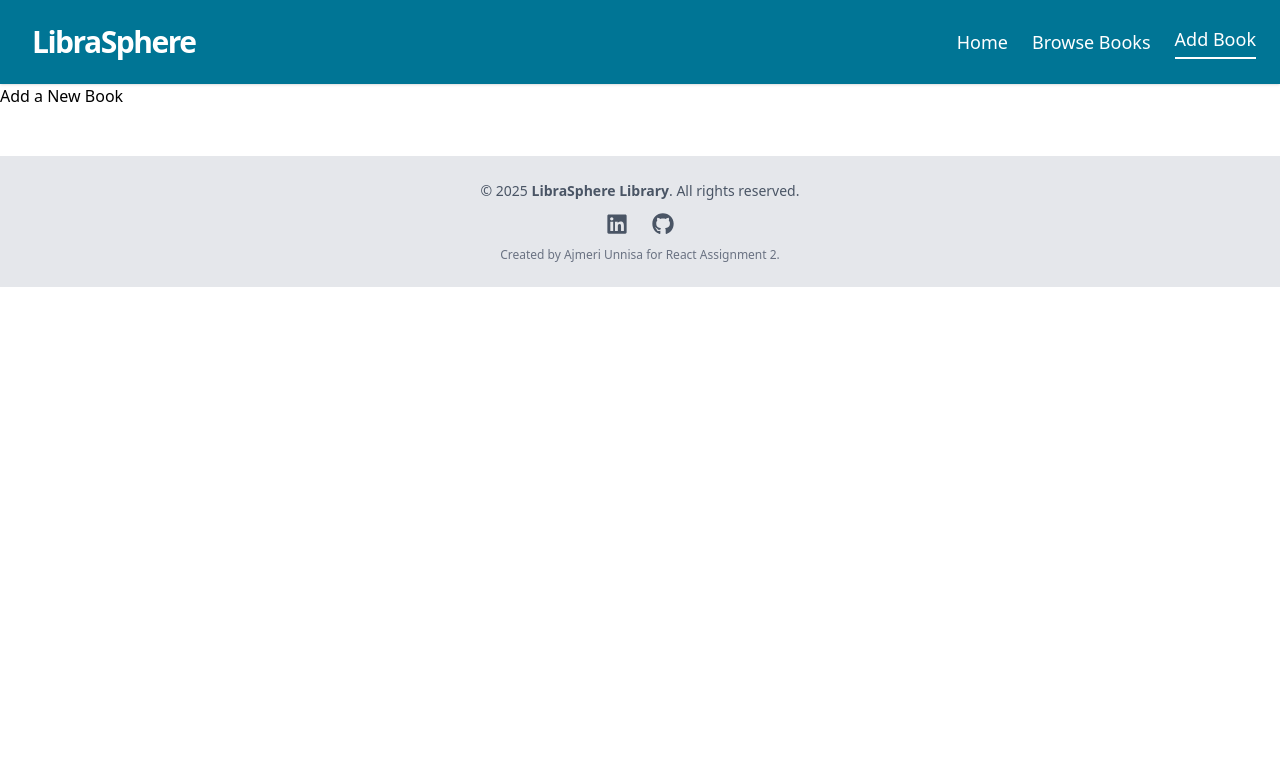
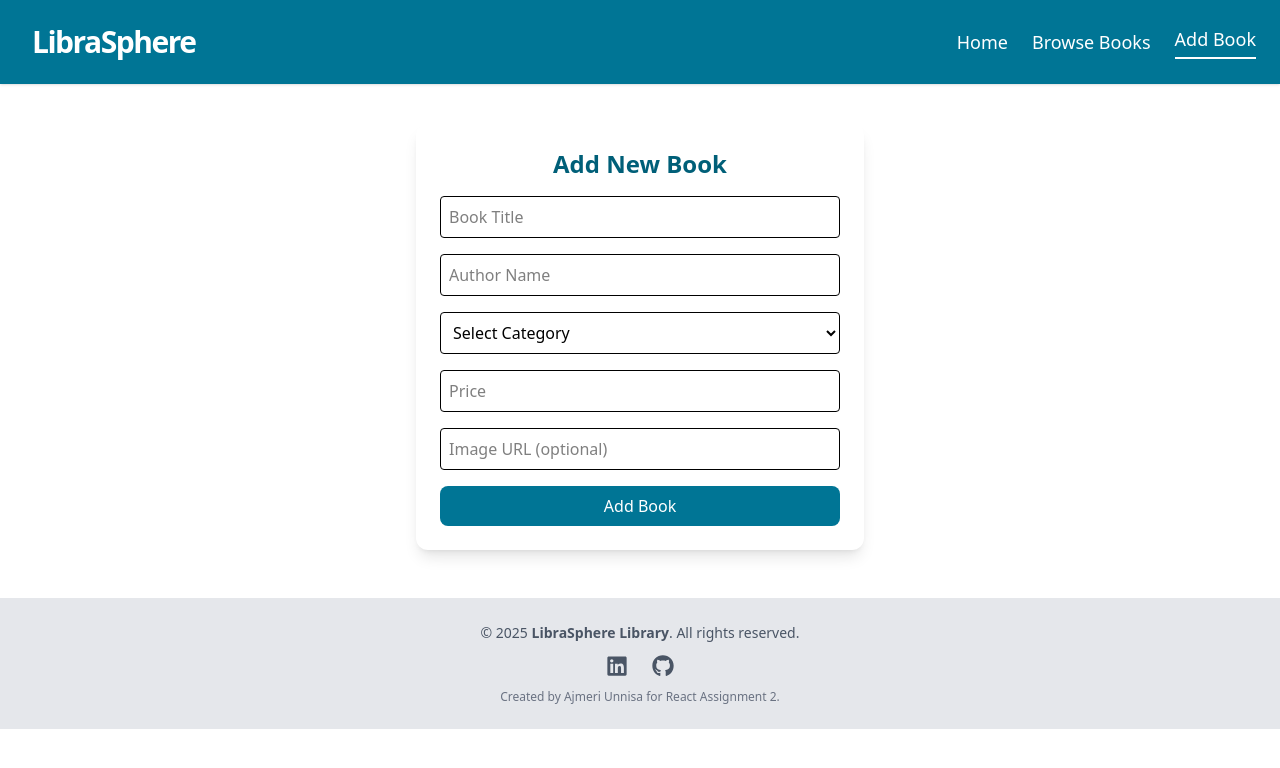
Before and after one commit to ajmeriunnisa/React-Online-Library, a React (Vite) app: page /AddBook in a window 1280 px wide. Shown: the top 768 px of the page. Built offline with nearby package versions, Linux system fonts and the light colour scheme.

Commit message:
created Add Book form and integrated Redux store for book management

```diff
--- a/src/App.jsx
+++ b/src/App.jsx
@@ -3,15 +3,19 @@ import Header from './components/Header'
 import Body from './components/Body'
 import Footer from './components/Footer'
 import { Outlet } from 'react-router-dom'
+import { Provider } from 'react-redux'
+import store from './utils/store'
 
 
 function App() {
   return (
     <div>
+      <Provider store={store}>
     <Header/>
     {/* <Body/> */}
     <Outlet/>
     <Footer/>
+    </Provider>
     </div>
   )
 }
--- a/src/components/AddBook.jsx
+++ b/src/components/AddBook.jsx
@@ -1,12 +1,109 @@
-import React from 'react'
+import React, { useState } from "react";
+import { useNavigate } from "react-router-dom";
+import BooksData from "../utils/BooksData";
 
 function AddBook() {
+  const [form, setForm] = useState({
+    title: "",
+    author: "",
+    category: "",
+    price: "",
+    image: "",
+  });
+  const [error, setError] = useState("");
+  const navigate = useNavigate();
+
+  const handleChange = (e) => {
+    setForm({ ...form, [e.target.name]: e.target.value });
+  };
+
+  const handleSubmit = (e) => {
+    e.preventDefault();
+
+    //  Validate inputs
+    if (!form.title || !form.author || !form.category || !form.price) {
+      setError("Please fill in all fields before submitting.");
+      return;
+    }
+
+    //  Create new book object
+    const newBook = {
+      id: Date.now(),
+      ...form,
+      rating: 4.5,
+      library: "LibraSphere",
+      available: true,
+    };
+
+    //  Save temporarily (to mimic Redux behavior)
+    localStorage.setItem("newBook", JSON.stringify(newBook));
+
+    //  Redirect to Browse Books page
+    navigate("/books");
+  };
+
   return (
-    <div>
-        <h2>Add a New Book</h2>
-        <form></form>
+    <div className="max-w-md mx-auto mt-10 p-6 bg-white shadow-lg rounded-xl">
+      <h2 className="text-2xl font-bold text-cyan-800 text-center mb-4">
+        Add New Book
+      </h2>
+
+      {error && <p className="text-red-500 text-center mb-3">{error}</p>}
+
+      <form onSubmit={handleSubmit} className="flex flex-col gap-4">
+        <input
+          type="text"
+          name="title"
+          placeholder="Book Title"
+          value={form.title}
+          onChange={handleChange}
+          className="border rounded p-2 focus:outline-none focus:ring-2 focus:ring-cyan-700"
+        />
+        <input
+          type="text"
+          name="author"
+          placeholder="Author Name"
+          value={form.author}
+          onChange={handleChange}
+          className="border rounded p-2 focus:outline-none focus:ring-2 focus:ring-cyan-700"
+        />
+        <select
+          name="category"
+          value={form.category}
+          onChange={handleChange}
+          className="border rounded p-2 focus:outline-none focus:ring-2 focus:ring-cyan-700"
+        >
+          <option value="">Select Category</option>
+          <option value="Fiction">Fiction</option>
+          <option value="Non-Fiction">Non-Fiction</option>
+          <option value="Sci-Fi">Sci-Fi</option>
+        </select>
+        <input
+          type="number"
+          name="price"
+          placeholder="Price"
+          value={form.price}
+          onChange={handleChange}
+          className="border rounded p-2 focus:outline-none focus:ring-2 focus:ring-cyan-700"
+        />
+        <input
+          type="text"
+          name="image"
+          placeholder="Image URL (optional)"
+          value={form.image}
+          onChange={handleChange}
+          className="border rounded p-2 focus:outline-none focus:ring-2 focus:ring-cyan-700"
+        />
+
+        <button
+          type="submit"
+          className="bg-cyan-700 text-white py-2 rounded-lg hover:bg-cyan-800 transition"
+        >
+          Add Book
+        </button>
+      </form>
     </div>
-  )
+  );
 }
 
-export default AddBook
+export default AddBook;
--- a/src/components/BookDetails.jsx
+++ b/src/components/BookDetails.jsx
@@ -1,14 +1,26 @@
 import React from 'react'
-import { Link, useParams } from 'react-router-dom'
+import { Link, useLocation, useParams } from 'react-router-dom'
 import BooksData from '../utils/BooksData';
 import { FaStar } from "react-icons/fa";
+import { useSelector } from 'react-redux';
+
 
 function BookDetails({backPath}) {
     // ===== Extract Book ID from URL =====
     const { id } = useParams();
+    const location=useLocation();
 
-    // ===== Find the Book by ID =====
-    const book = BooksData.find(b => b.id === parseInt(id))
+  // ===== Get book from Redux store =====
+  const addedBooks = useSelector((state) => state.books?.books || []);
+
+  // =====  Try to get book from router state (if passed) =====
+  const passedBook = location.state?.book;
+
+    // =====  Try to find the book  =====
+  const book =
+    passedBook ||
+    addedBooks.find((b) => String(b.id) === String(id)) ||
+    BooksData.find((b) => parseInt(b.id) === parseInt(id));
 
     // ===== Handle Invalid Book ID =====
     if (!book) {
@@ -17,7 +29,7 @@ function BookDetails({backPath}) {
                 <h2 className="text-2xl font-semibold text-red-600">Book not found</h2>
 
                 {/* Link back to Home page */}
-                <Link to='/'>
+                <Link to={backPath || '/'}>
                     <span className="mt-4 px-6 py-2 bg-blue-600 text-white rounded-lg hover:bg-blue-700 transition">
                         Back to Home
                     </span>
--- a/src/components/BrowseBooks.jsx
+++ b/src/components/BrowseBooks.jsx
@@ -1,4 +1,4 @@
- import React, { useState } from 'react'
+import React, { useEffect, useState } from 'react'
 import Search from './Search'
 import { Link } from 'react-router-dom'
 import BooksData from '../utils/BooksData'
@@ -6,19 +6,67 @@ import BooksData from '../utils/BooksData'
 
 function BrowseBooks() {
 
+   const [books, setBooks] = useState([]); // store all books
   const [filteredBooks, setFilteredBooks] = useState(BooksData)
 
+  // Check for a newly added book from localStorage (after Add Book form submission)
+   useEffect(() => {
+    const storedBooks = JSON.parse(localStorage.getItem("books"));
+    if (storedBooks && storedBooks.length > 0) {
+      setBooks(storedBooks);
+      setFilteredBooks(storedBooks);
+    } else {
+      localStorage.setItem("books", JSON.stringify(BooksData));
+      setBooks(BooksData);
+      setFilteredBooks(BooksData);
+    }
+  }, []);
+
+   // When newBook exists (added from AddBook.jsx)
+  useEffect(() => {
+    const newBook = JSON.parse(localStorage.getItem("newBook"));
+    if (newBook) {
+      setBooks((prev) => {
+        const updatedBooks = [newBook, ...prev];
+        localStorage.setItem("books", JSON.stringify(updatedBooks)); // save permanently
+        setFilteredBooks(updatedBooks);
+        return updatedBooks;
+      });
+      localStorage.removeItem("newBook");
+    }
+  }, []);
+
+
+  // Handle search
   function handleSearch(searchText) {
-    const filtered = BooksData.filter(book =>
+    if (!searchText.trim()) {
+      setFilteredBooks(books); // reset if empty
+      return;
+    }
+
+    const filtered = books.filter((book) =>
       book.title.toLowerCase().includes(searchText.toLowerCase())
-    )
-    setFilteredBooks(filtered)
+    );
+    setFilteredBooks(filtered);
+  }
+
+  function handleClearSearch() {
+    setFilteredBooks(books); // reset to all books
   }
 
   return (
     <div className="px-6 py-10 max-w-7xl mx-auto">
       {/* Search bar */}
       <Search onSearch={handleSearch} />
+
+      {/* Show All Books button */}
+      <div className="flex justify-center mt-4">
+       <button
+          onClick={handleClearSearch}
+          className="mt-3 bg-gray-200 text-cyan-700 px-5 py-2 rounded-full hover:bg-gray-300 transition"
+        >
+          Show All Books
+        </button></div>
 
       {/*  Category Buttons */}
       <div className="flex justify-center flex-wrap gap-4 mt-10">
@@ -55,7 +103,7 @@ function BrowseBooks() {
               <h3 className="font-bold text-lg text-gray-800">{book.title}</h3>
               <p className="text-sm text-gray-500">{book.category}</p>
               <Link
-                to={`/BrowseBookDetails/${book.id}`}
+                to={`/BrowseBookDetails/${book.id}`} state={{book}}
                 className="text-blue-600 text-sm hover:underline mt-2 inline-block"
               >
                 View More Details →
--- a/src/components/Search.jsx
+++ b/src/components/Search.jsx
@@ -3,9 +3,22 @@ import React, { useState } from 'react'
 
 function Search({ onSearch }) {
   const [searchText, setSearchText] = useState("")
+  const[error,setError]=useState("");
 
   function handleSearch() {
-    onSearch(searchText)
+    if(searchText.trim()===""){
+      setError("Please enter a book name before searching.");
+      return;
+    }
+    setError("");
+    onSearch(searchText.trim());
+  }
+
+  const handleChange=(e)=>{
+    setSearchText(e.target.value)
+     if(error){
+              setError("");
+            }
   }
 
   return (
@@ -17,9 +30,11 @@ function Search({ onSearch }) {
           type="text"
           placeholder="Enter book name to search..."
           value={searchText}
-          onChange={(e) => setSearchText(e.target.value)}
+          onChange={handleChange}
           className="border border-cyan-700 rounded-full px-4 py-2 w-72 focus:outline-none focus:ring-2 focus:ring-cyan-500"
         />
+
+        {/* Search Button */}
         <button
           onClick={handleSearch}
           className="bg-cyan-700 text-white px-5 py-2 rounded-full hover:bg-cyan-800 transition"
@@ -27,6 +42,7 @@ function Search({ onSearch }) {
           Search
         </button>
       </div>
+      {error && <p className="text-red-600 text-sm mt-2">{error}</p>}
     </div>
   )
 }
--- a/src/utils/booksSlice.js
+++ b/src/utils/booksSlice.js
@@ -1,11 +1,11 @@
 import {createSlice} from "@reduxjs/toolkit";
-import BooksData from "./BooksData";
+
 
 
 const booksSlice=createSlice({
     name:"books",
     initialState:{
-        books:BooksData,
+        list:[],
     },
     reducers:{
         addBook:(state,action)=>{
--- /dev/null
+++ b/src/utils/store.js
@@ -0,0 +1,11 @@
+import { configureStore } from "@reduxjs/toolkit";
+import booksReducer from "./booksSlice.js"
+
+
+const store=configureStore({
+    reducer:{
+        books:booksReducer,
+    },
+});
+
+export default store;
```
